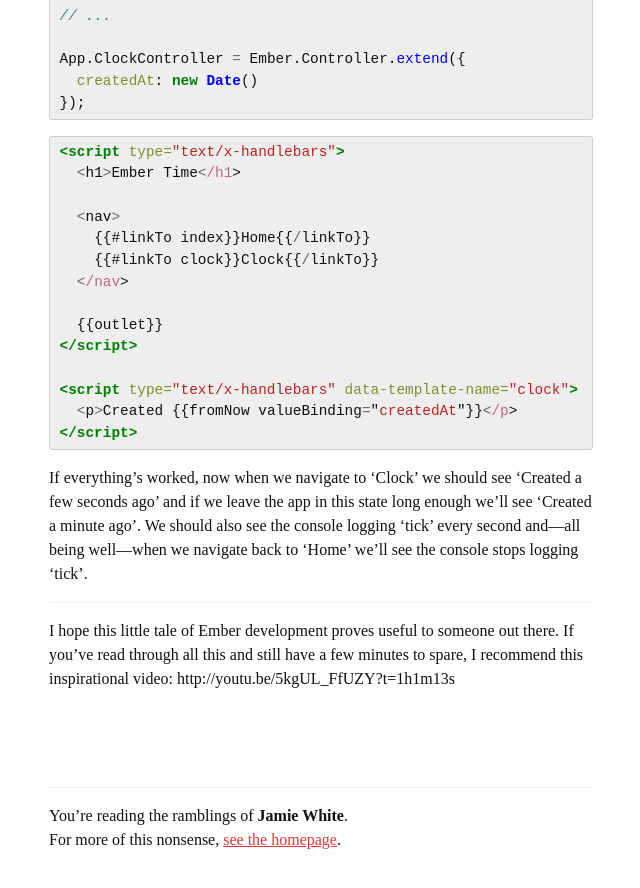
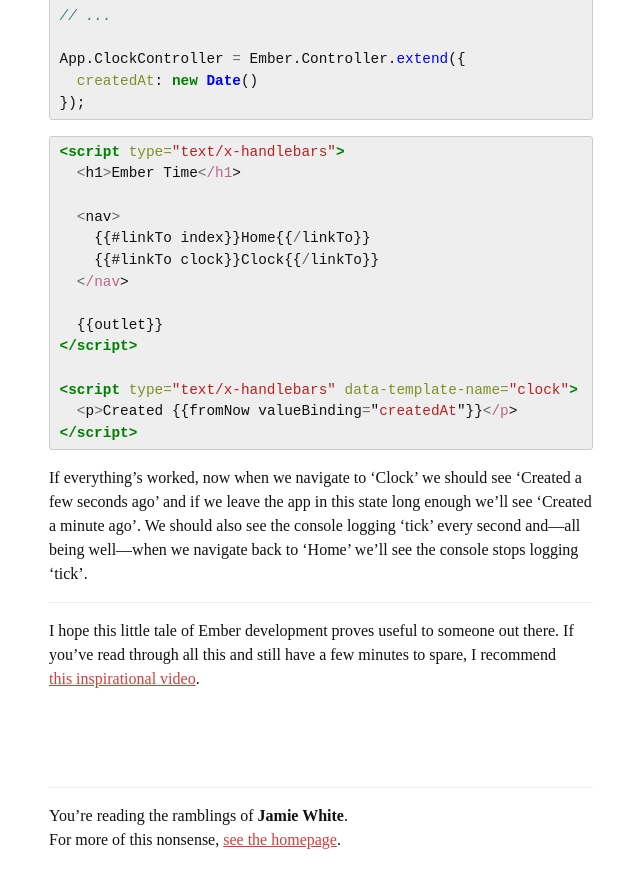
Before and after one commit to jgwhite/jgwhite.github.io, a Jekyll site: the page built from _posts/2013-06-08-ember-time.md, in a window 1280 px wide and 900 px high, scrolled down 3681 px. Shown: the top 888 px of the window, without its empty margins (319-959 px from the left). Built offline with Jekyll 4.4.1, drawn with Linux system fonts in a browser that asks for light colours; some web fonts are replaced; some of the changed lines change nothing that is shown.

Commit message:
Mamba time

```diff
--- a/_posts/2013-06-08-ember-time.md
+++ b/_posts/2013-06-08-ember-time.md
@@ -221,8 +221,8 @@ to 'Home' we’ll see the console stops logging 'tick'.
 
 I hope this little tale of Ember development proves useful to someone
 out there. If you’ve read through all this and still have a few minutes
-to spare, I recommend this inspirational video:
-http://youtu.be/5kgUL_FfUZY?t=1h1m13s
+to spare, I recommend [this inspirational video][mamba-time].
 
 [repo]: https://github.com/jgwhite/ember-time
 [twitter]: http://twitter.com/jgwhite
+[mamba-time]: http://youtu.be/5kgUL_FfUZY?t=1h1m13s
```
